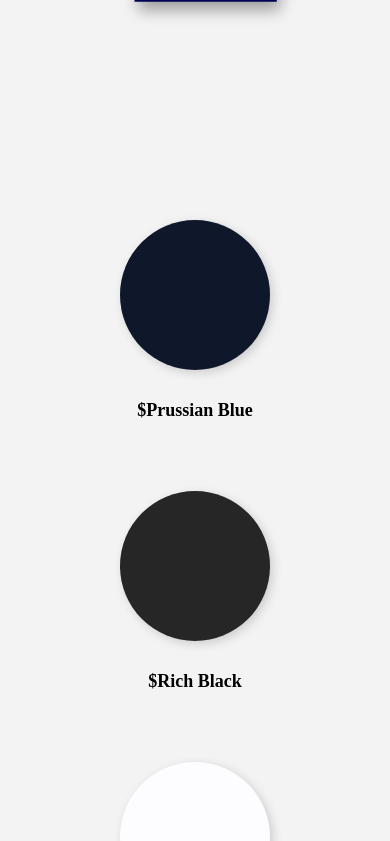
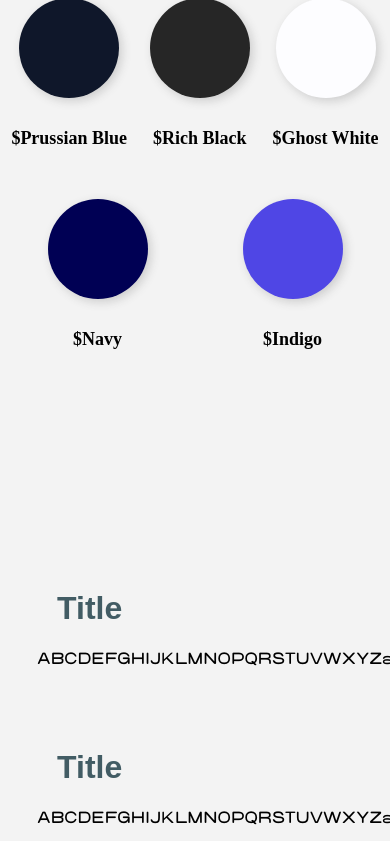
Before and after one commit to thanish2806/thanish-dev, a React (Vite) app: page /skillnest-casestudy in a window 390 px wide. Shown: the part 2480-3321 px from the top of the page. Built offline with nearby package versions, Linux system fonts and the light colour scheme; a web font is replaced by a local one.

Commit message:
`Update P1csherosection.css: adjust hover styles for li element`

```diff
--- a/src/HeroSection.css
+++ b/src/HeroSection.css
@@ -4,7 +4,7 @@
   flex-direction: column;
   justify-content: space-between;
   width: 100%;
-  min-height: 100vh;
+  height: 100vh;
   -webkit-overflow-scrolling: touch;
   animation: fadeIn 0.4s ease-in-out;
   position: relative;
@@ -19,12 +19,13 @@ ul {
 /* Background logo */
 .background-logo {
   position: absolute;
+  right: min(-10%, -15%);
+  top: min(5%, 50);
   opacity: 0.6;
-  transform: translate(-50%, -50%);
   height: auto;
-  max-width: 2200px; /* prevent it from being too big */
-  z-index: 0; /* stays behind content */
-  pointer-events: none; /* don’t block clicks */
+  max-width: 113%;
+  z-index: 0;
+  pointer-events: none;
 }
 .top-content {
   width: 85%;
@@ -193,37 +194,21 @@ ul {
   display: none;
 }
 
-@media (max-width: 600px) {
-  .herosection {
-    position: relative;
-    display: flex;
-    flex-direction: column;
-    justify-content: space-between; /* pushes top to top, works to bottom */
-    align-items: center;
-    height: 100vh;
-    -webkit-overflow-scrolling: touch;
-  }
+ @media (max-width: 700px) {
+
 
   ul {
     list-style-type: none;
   }
 
-  /* Wrapper to crop the logo */
-  .background-logo-wrapper {
+  .background-logo {
     position: absolute;
-    top: 50%;
-    left: 50%;
-    width: 100%; /* show only 75% horizontally */
-    height: 600px;
+    opacity: 0.6;
     transform: translate(-50%, -50%);
+    height: auto;
+    max-width: 150%;
+    z-index: 0;
     pointer-events: none;
-    z-index: 0;
-  }
-
-  /* Actual logo image */
-  .background-logo {
-    width: 600px; /* scale back so full image fits inside wrapper */
-    height: 600px;
   }
 
   .top-content {
@@ -235,7 +220,6 @@ ul {
     padding: 10px;
   }
 
-  /* Top logo */
   .top-logo {
     position: relative;
     display: flex;
@@ -251,7 +235,6 @@ ul {
     height: 50px;
     width: 50px;
   }
-  /* Hamburger button container */
   .hamburger-btn {
     background: none;
     border: none;
@@ -266,10 +249,9 @@ ul {
     z-index: 99;
   }
 
-  /* Lines */
   .hamburger-btn .line {
     height: 3px;
-    background-color:  #f3f3f3; /* adapts with theme */
+    background-color: #f3f3f3;
     border-radius: 2px;
     align-self: flex-end;
     transition: all 0.3s ease-in-out;
@@ -284,7 +266,6 @@ ul {
     width: 20px;
   }
 
-  /* Info section */
   .info {
     color: var(--secondary-color);
     display: flex;
@@ -294,7 +275,7 @@ ul {
     height: 120px;
     text-align: left;
     width: 90%;
-    margin: auto 0; /* centers in middle space */
+    margin: auto 0;
     left: 70px;
     z-index: 1;
   }
@@ -311,7 +292,6 @@ ul {
     margin: 10px 0 0;
   }
 
-  /* About Me button */
   .aboutme {
     position: relative;
     height: 30px;
@@ -337,15 +317,14 @@ ul {
     transform: scale(1.01);
   }
 
-  /* Works section */
   .works {
     position: relative;
     display: flex;
     flex-direction: column;
-    align-items: center; /* centers buttons horizontally */
+    align-items: center;
     justify-content: center;
-    width: 100%; /* allow flex centering */
-    margin-bottom: 55px; /* small spacing from bottom */
+    width: 100%;
+    margin-bottom: 55px;
   }
 
   .works-button,
@@ -367,7 +346,6 @@ ul {
     height: auto;
   }
 
-  /* Social icons */
   .icon {
     display: none;
   }
@@ -382,7 +360,6 @@ ul {
     opacity: 1;
   }
 
-  /* Footer credit */
   .credit {
     position: relative;
     text-align: right;
--- a/src/HeroSection.jsx
+++ b/src/HeroSection.jsx
@@ -10,8 +10,8 @@ import githublight from "./assets/images/github-light.png";
 import downarrowdark from "./assets/images/down-arrow-dark.png";
 import downarrowlight from "./assets/images/down-arrow-light.png";
 import Navbar from "./Navbar.jsx";
-import Bglogo from "./assets/images/my-logo-icon.png";
-import Mylogoicon from "./assets/images/my-logo-icon.png";
+import Bglogo from "./assets/images/my-logo-icon.svg";
+import Mylogoicon from "./assets/images/my-logo-icon.svg";
 import { scrollToProjects } from "./scripts/scrollToProjects.js";
 
 function HeroSection() {
--- a/src/Project01CaseStudy/P1casestudyprojectintrosection.jsx
+++ b/src/Project01CaseStudy/P1casestudyprojectintrosection.jsx
@@ -54,15 +54,11 @@ const P1CaseStudyProjectIntroSection = () => (
       <div className="casestudy-section-fonts-block">
         <div className="casestudy-section-font-style-1">
           <h2 className="title-font-style-1">Title</h2>
-          <p>ABCDEFGHIJKLMNOPQRSTUVWXYZ</p>
-          <p>abcdefghijklmnopqrstuvwxyz</p>
-          <p>1234567890</p>
+          <p>ABCDEFGHIJKLMNOPQRSTUVWXYZabcdefghijklmnopqrstuvwxyz1234567890</p>
         </div>
         <div className="casestudy-section-font-style-2">
           <h2 className="title-font-style-2">Title</h2>
-          <p>ABCDEFGHIJKLMNOPQRSTUVWXYZ</p>
-          <p>abcdefghijklmnopqrstuvwxyz</p>
-          <p>1234567890</p>
+          <p>ABCDEFGHIJKLMNOPQRSTUVWXYZabcdefghijklmnopqrstuvwxyz1234567890</p>
         </div>
       </div>
       <div className="casestudy-section-ui-container">
--- a/src/Project01CaseStudy/P1csherosection.css
+++ b/src/Project01CaseStudy/P1csherosection.css
@@ -347,7 +347,7 @@ li:hover .stripe-baffle {
   align-items: center;
   justify-content: space-around;
   gap: 20px;
-  width: 80%;
+  width: 90%;
   margin: 70px 0;
 }
 .title-font-style-1 {
@@ -357,16 +357,15 @@ li:hover .stripe-baffle {
   font-family: "Ubuntu", sans-serif;
 }
 .casestudy-section-font-style-1 {
-  display: flex;
-  flex-direction: column;
-  font-size: 25.245px;
   margin-top: 20px;
   font-family: "Ubuntu", sans-serif;
-  color: #3a3a3a;
-  line-height: 0.6;
-  letter-spacing: 0.8px;
-  width: 423px;
+  position: relative;
+  justify-self: center;
+  font-family: Roliderounded;
+  width: 90%;
+  font-size: 18.985px;
   text-align: justify;
+  width: 90%;
 }
 
 .title-font-style-2 {
@@ -377,17 +376,17 @@ li:hover .stripe-baffle {
   font-family: Be Vietnam Pro, sans-serif;
 }
 .casestudy-section-font-style-2 {
-  display: flex;
-  flex-direction: column;
-  font-size: 25.245px;
   margin-top: 20px;
   font-family: Be Vietnam Pro, sans-serif;
-  color: #3a3a3a;
-  line-height: 0.6;
-  letter-spacing: 0.8px;
-  width: 423px;
+  position: relative;
+  justify-self: center;
+  font-family: Roliderounded;
+  width: 90%;
+  font-size: 18.985px;
   text-align: justify;
+  width: 90%;
 }
+
 .single-work-ui-image {
   display: flex;
   align-items: center;
@@ -461,8 +460,7 @@ li:hover .stripe-baffle {
   padding: 20px 0;
 }
 
-
-@media (max-width: 600px) {
+@media (max-width: 700px) {
   .casestudy-navigation {
     display: none;
   }
@@ -733,23 +731,24 @@ li:hover .stripe-baffle {
     display: flex;
     align-items: center;
     justify-content: center;
-    height: 500px;
-    width: 500px;
+    height: auto;
+    width: 90%;
   }
   .casestudy-section-ui-image-container img {
     height: 100%;
     width: 100%;
+    left: 10%;
     object-fit: cover;
     position: relative;
-    scale: 1.2;
+    scale: 1.4;
   }
   .casestudy-section-color-palette-section {
     display: flex;
     flex-wrap: wrap;
     align-items: center;
     justify-content: space-around;
-    width: 80%;
-    margin: 30px;
+    width: 100%;
+    margin: 5%;
     left: 0;
     padding: 70px 0;
   }
@@ -757,17 +756,17 @@ li:hover .stripe-baffle {
     display: flex;
     flex-direction: column;
     align-items: center;
-    margin: 20px;
+    margin: 10px;
     transition: scale 0.3s ease-in-out, box-shadow 0.3s ease-in-out;
   }
-  .color-palette-container:hover .color-palette{
+  .color-palette-container:hover .color-palette {
     transform: scale(1.05);
     box-shadow: 5px 5px 15px #3a3a3a50;
     cursor: pointer;
   }
   .color-palette {
-    height: 150px;
-    width: 150px;
+    height: 100px;
+    width: 100px;
     border-radius: 50%;
     box-shadow: 3px 3px 10px #3a3a3a34;
   }
@@ -783,25 +782,16 @@ li:hover .stripe-baffle {
     width: 90%;
     margin: 70px 0px;
   }
+
+  .casestudy-section-font-style-1 {
+    width: 90%;
+  }
   .title-font-style-1 {
     font-size: 32px;
     margin: 20px;
     color: #425c64;
     font-family: "Ubuntu", sans-serif;
   }
-  .casestudy-section-font-style-1 {
-    display: flex;
-    flex-direction: column;
-    font-size: 22.245px;
-    margin-top: 20px;
-    font-family: "Ubuntu", sans-serif;
-    color: #3a3a3a;
-    line-height: 0.6;
-    letter-spacing: 0.8px;
-    width: 100%;
-    text-align: justify;
-  }
-
   .title-font-style-2 {
     font-size: 32px;
     margin: 20px;
@@ -810,16 +800,15 @@ li:hover .stripe-baffle {
     font-family: Be Vietnam Pro, sans-serif;
   }
   .casestudy-section-font-style-2 {
-    display: flex;
-    flex-direction: column;
-    font-size: 22.245px;
     margin-top: 20px;
     font-family: Be Vietnam Pro, sans-serif;
-    color: #3a3a3a;
-    line-height: 0.6;
-    letter-spacing: 0.8px;
+    position: relative;
+    justify-self: center;
+    font-family: Roliderounded;
     width: 100%;
+    font-size: 18.985px;
     text-align: justify;
+    width: 90%;
   }
   .casestudy-section-ui-container {
     display: flex;
@@ -836,20 +825,20 @@ li:hover .stripe-baffle {
     display: flex;
     align-items: center;
     justify-content: center;
-    height: 400px;
-    width: 400px;
-    overflow: hidden;
+    height: auto;
+    width: 90%;
   }
   .single-work-ui-image img {
-    height: 50%;
-    width: 50%;
-    object-fit: contain;
-    scale: 2.5;
+    height: 100%;
+    width: 100%;
+    object-fit: cover;
+    position: relative;
+    scale: 1.4;
   }
   .next-work {
     display: block;
     width: 100%;
-    padding: 25px 0;
+    padding: 25px 10px;
     position: relative;
     overflow: hidden;
     cursor: pointer;
@@ -864,6 +853,7 @@ li:hover .stripe-baffle {
     color: #636ae8;
     font-size: 22.234;
     font-weight: 800;
+    margin: 7%;
   }
   .next-work-title {
     font-family: leaguespartan;
```
Also changed, not shown: src/assets/images/my-logo-icon.svg (added).
